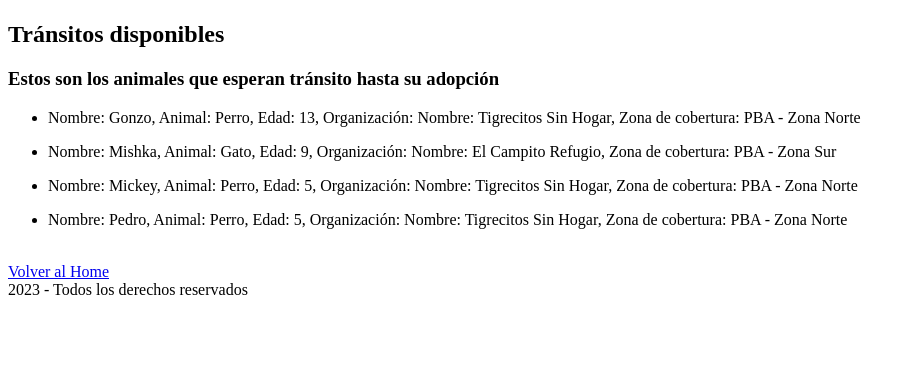
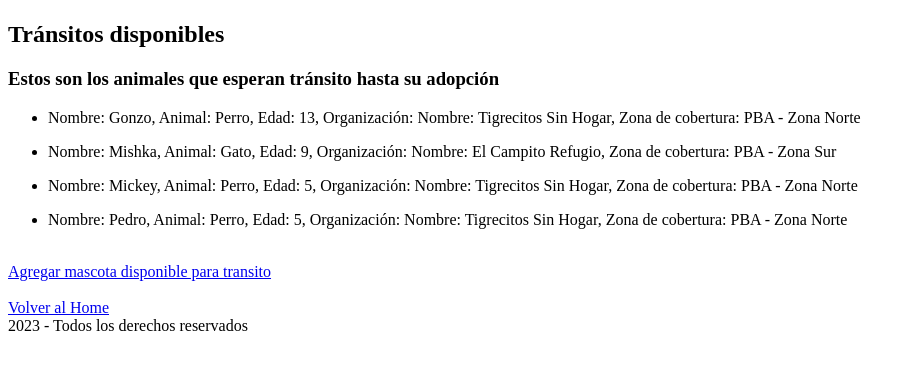
Before and after one commit to patribu88/Tercera_pre-entrega_Crispens, a Django app: page /transitos_list/ in a window 1280 px wide. Shown: the top 370 px of the page, without its empty margins (0-915 px from the left). Run offline with Django 4.2, Linux system fonts and the light colour scheme; data comes from the database, SQL or seed files in the repository; both versions use the stored data as it was after the commit.

Commit message:
Create form para crear nuevo animal en tránsito.

```diff
--- a/project/apps/home/forms.py
+++ b/project/apps/home/forms.py
@@ -12,3 +12,8 @@ class UsuarioForm(forms.ModelForm):
     class Meta:
         model = models.Usuario
         fields = '__all__'
+
+class TransitoForm(forms.ModelForm):
+    class Meta:
+        model = models.Transito
+        fields = '__all__'
--- a/project/apps/home/templates/home/transitos_list.html
+++ b/project/apps/home/templates/home/transitos_list.html
@@ -12,6 +12,8 @@
         </ul>
     {% endfor %}
     {% endblock content_transitos %}
-
+    <br>
+    <a href="{%url 'home:crear-transito'%}"> Agregar mascota disponible para transito </a>
+    <br>
 
     {% endblock CONTENIDO %}
--- a/project/apps/home/urls.py
+++ b/project/apps/home/urls.py
@@ -6,4 +6,5 @@ urlpatterns = [
     path("crear-usuario", views.crear_usuario, name="crear-usuario"),
     path("organizaciones_list/", views.organizaciones_list, name="organizaciones_list"),
     path("transitos_list/", views.transitos_list, name="transitos_list"),
+    path("crear-transito", views.crear_transito, name="crear-transito"),
 ]
--- a/project/apps/home/views.py
+++ b/project/apps/home/views.py
@@ -41,3 +41,14 @@ def transitos_list(request):
     transitos = models.Transito.objects.all()
     contexto = {"transitos": transitos}
     return render(request, 'home/transitos_list.html', contexto)
+
+def crear_transito(request):
+    if request.method == 'POST':
+        form = forms.TransitoForm(request.POST)
+        if form.is_valid():
+            form.save()
+            return redirect('home:index')
+    else:
+        form = forms.TransitoForm()
+        context = {"form": form}
+        return render(request, "home/crear_transito.html", context)
```
Also changed, not shown: project/apps/home/templates/home/crear_transito.html (added, +18 -0 lines), project/db.sqlite3.
